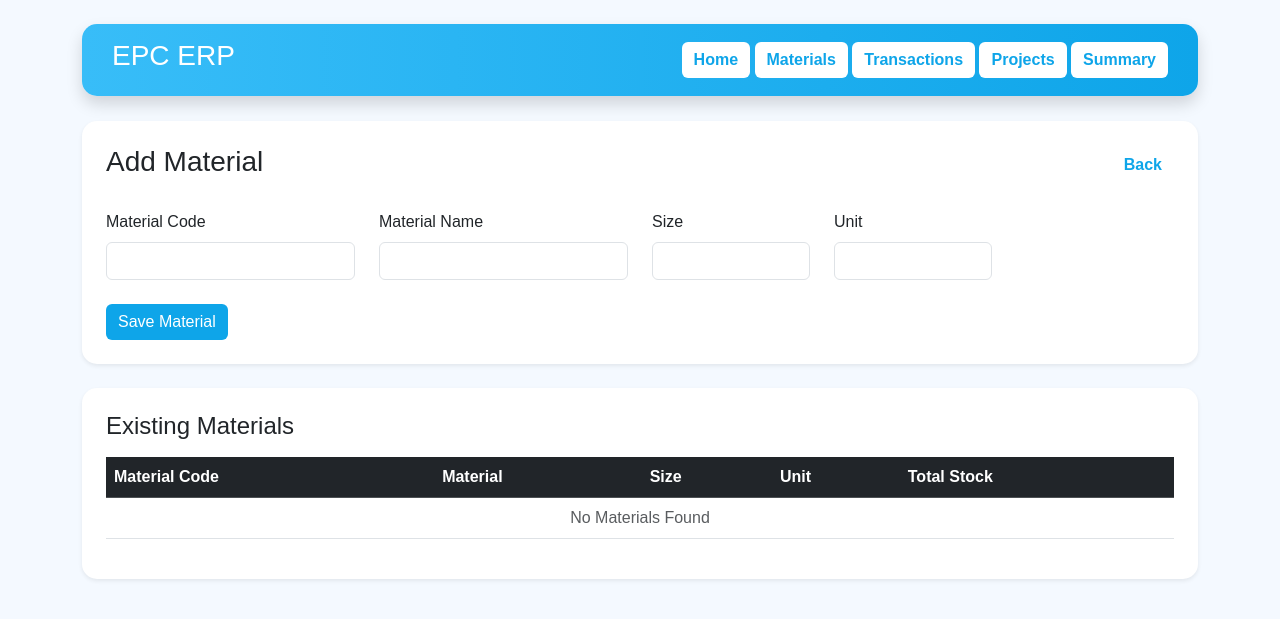
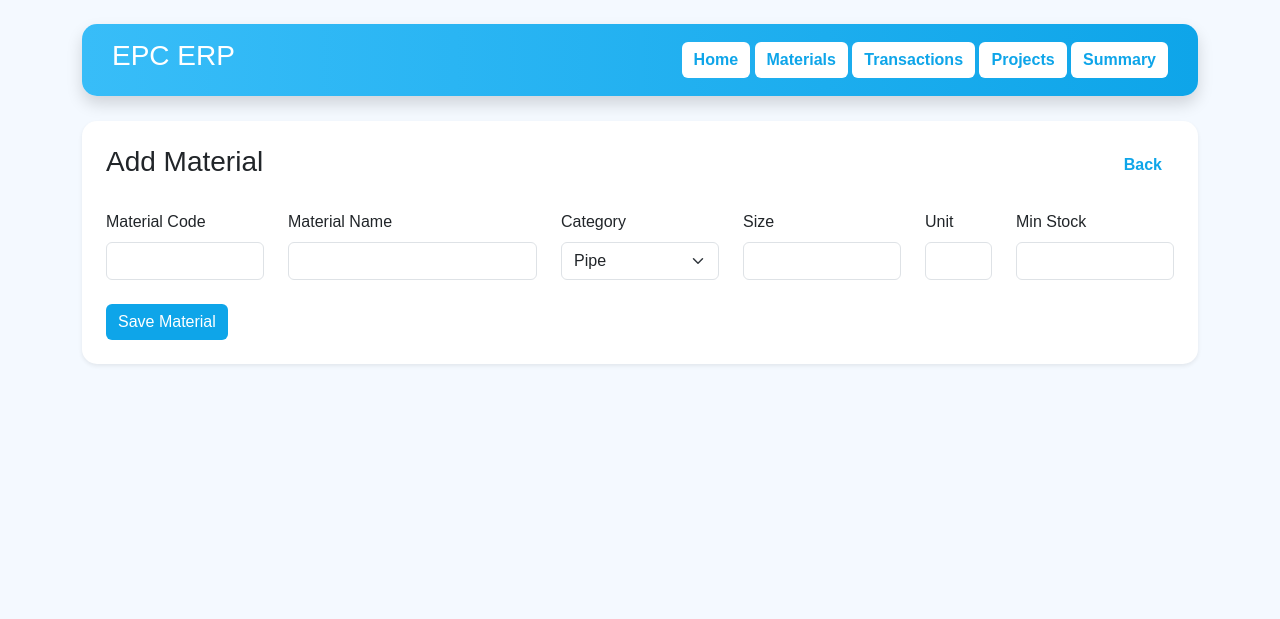
Before and after one commit to deepakpatil261097/EPC_ERP, a Django app: page /add-material/ in a window 1280 px wide. Shown: the top 619 px of the page. Run offline with Django 5.2, Linux system fonts and the light colour scheme; the visitor is signed in with stand-in values (Sample User, id 1); data that the repository does not hold is empty.

Commit message:
Inventory Module Upgrade

```diff
--- a/inventory/templates/inventory/add_material.html
+++ b/inventory/templates/inventory/add_material.html
@@ -25,7 +25,9 @@
 
         <div class="row g-4">
 
-            <div class="col-md-3">
+            <!-- MATERIAL CODE -->
+
+            <div class="col-md-2">
 
                 <label class="form-label">
 
@@ -41,6 +43,8 @@
                 >
 
             </div>
+
+            <!-- MATERIAL NAME -->
 
             <div class="col-md-3">
 
@@ -59,6 +63,52 @@
 
             </div>
 
+            <!-- CATEGORY -->
+
+            <div class="col-md-2">
+
+                <label class="form-label">
+
+                    Category
+
+                </label>
+
+                <select
+                    name="category"
+                    class="form-select"
+                    required
+                >
+
+                    <option value="Pipe">
+                        Pipe
+                    </option>
+
+                    <option value="Valve">
+                        Valve
+                    </option>
+
+                    <option value="Fitting">
+                        Fitting
+                    </option>
+
+                    <option value="Instrument">
+                        Instrument
+                    </option>
+
+                    <option value="Electrical">
+                        Electrical
+                    </option>
+
+                    <option value="Consumable">
+                        Consumable
+                    </option>
+
+                </select>
+
+            </div>
+
+            <!-- SIZE -->
+
             <div class="col-md-2">
 
                 <label class="form-label">
@@ -76,7 +126,9 @@
 
             </div>
 
-            <div class="col-md-2">
+            <!-- UNIT -->
+
+            <div class="col-md-1">
 
                 <label class="form-label">
 
@@ -87,6 +139,26 @@
                 <input
                     type="text"
                     name="unit"
+                    class="form-control"
+                    required
+                >
+
+            </div>
+
+            <!-- MIN STOCK -->
+
+            <div class="col-md-2">
+
+                <label class="form-label">
+
+                    Min Stock
+
+                </label>
+
+                <input
+                    type="number"
+                    step="0.01"
+                    name="min_stock"
                     class="form-control"
                     required
                 >
@@ -110,101 +182,4 @@
 
 </div>
 
-<br>
-
-<div class="card shadow-sm p-4">
-
-    <h4 class="mb-3">
-
-        Existing Materials
-
-    </h4>
-
-    <div class="table-responsive">
-
-        <table class="table table-hover align-middle">
-
-            <thead class="table-dark">
-
-                <tr>
-
-                    <th>
-                        Material Code
-                    </th>
-
-                    <th>
-                        Material
-                    </th>
-
-                    <th>
-                        Size
-                    </th>
-
-                    <th>
-                        Unit
-                    </th>
-
-                    <th>
-                        Total Stock
-                    </th>
-
-                </tr>
-
-            </thead>
-
-            <tbody>
-
-                {% for material in materials %}
-
-                <tr>
-
-                    <td>
-                        {{ material.material_code }}
-                    </td>
-
-                    <td>
-                        {{ material.material_name }}
-                    </td>
-
-                    <td>
-                        {{ material.size }}
-                    </td>
-
-                    <td>
-                        {{ material.unit }}
-                    </td>
-
-                    <td>
-
-                        {{ material.total_stock }}
-
-                    </td>
-
-                </tr>
-
-                {% empty %}
-
-                <tr>
-
-                    <td
-                        colspan="5"
-                        class="text-center text-muted"
-                    >
-
-                        No Materials Found
-
-                    </td>
-
-                </tr>
-
-                {% endfor %}
-
-            </tbody>
-
-        </table>
-
-    </div>
-
-</div>
-
 {% endblock %}
--- a/inventory/views.py
+++ b/inventory/views.py
@@ -126,6 +126,10 @@ def add_material(request):
             'material_name'
         )
 
+        category = request.POST.get(
+            'category'
+        )
+
         size = request.POST.get(
             'size'
         )
@@ -134,12 +138,23 @@ def add_material(request):
             'unit'
         )
 
+        min_stock = request.POST.get(
+            'min_stock'
+        )
+
         Material.objects.create(
 
             material_code=material_code,
+
             material_name=material_name,
+
+            category=category,
+
             size=size,
-            unit=unit
+
+            unit=unit,
+
+            min_stock=min_stock
 
         )
 
@@ -441,6 +456,9 @@ def summary_page(request):
                     'material':
                     material.material_name,
 
+                    'category':
+                    material.category,
+
                     'size':
                     material.size,
 
@@ -489,6 +507,9 @@ def summary_page(request):
                     'material':
                     material.material_name,
 
+                    'category':
+                    material.category,
+
                     'size':
                     material.size,
 
```
Also changed, not shown: inventory/models.py (+158 -23 lines), inventory/templates/inventory/materials.html (+60 -2 lines), inventory/migrations/0005_projectstocksummary_material_category.py (added), inventory/migrations/0006_material_min_stock.py (added).
